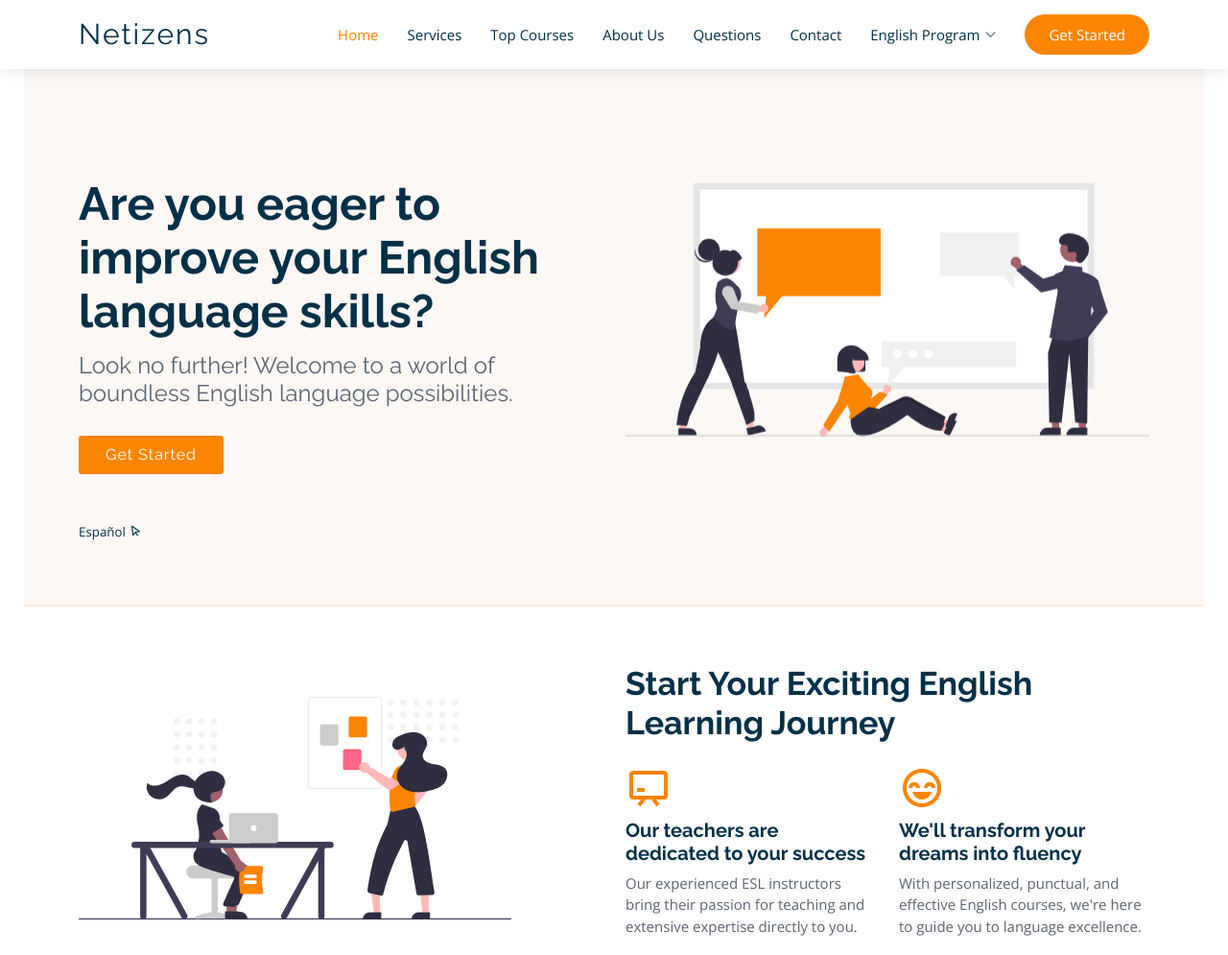
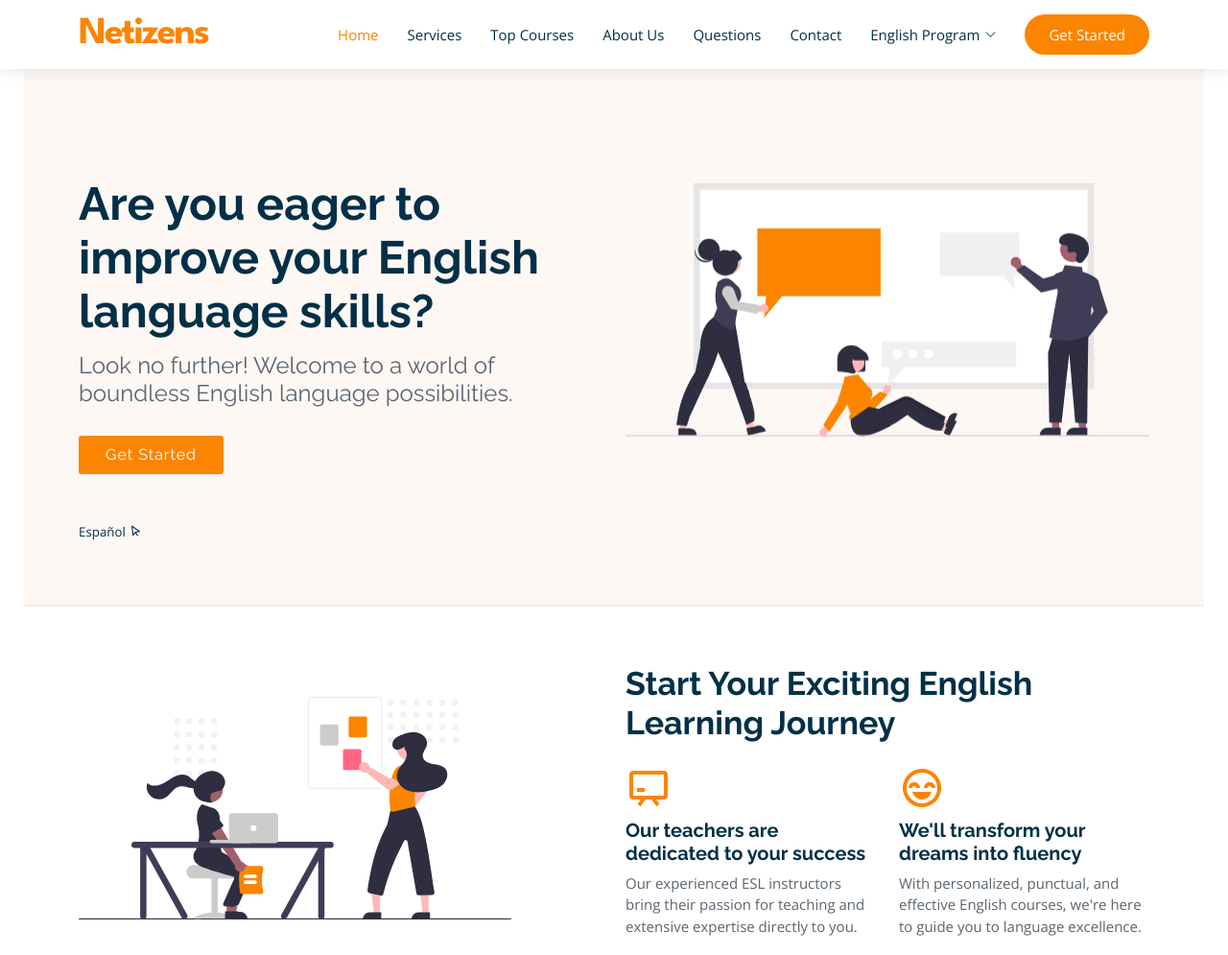
Before and after one commit to hardhouses/netizens, a plain HTML site: page index.html in a window 1280 px wide. Shown: the top 995 px of the page at 96% size. Drawn offline with nearby package versions, Linux system fonts and the light colour scheme.

Commit message:
Update style.css

```diff
--- a/assets/css/style.css
+++ b/assets/css/style.css
@@ -1,3 +1,6 @@
+@import url('https://fonts.googleapis.com/css2?family=League+Spartan:wght@700&display=swap');
+
+
 :root {
   --primary-color: #219ebc;
   --secondary-color: #8ecae6;
@@ -91,14 +94,14 @@ h6,
 }
 
 #header .logo h1 {
-  font-size: 30px;
+  font-family: 'League Spartan', sans-serif;
+  font-size: 40px;
   margin: 0;
   line-height: 1;
-  font-weight: 400;
-  letter-spacing: 2px;
+  letter-spacing: -2px;
+  color: var(--highlight-color);
 }
 
-#header .logo h1 a,
 #header .logo h1 a:hover {
   color: var(--deep-blue-color);
   text-decoration: none;
@@ -1176,6 +1179,10 @@ section.course-details {
   color: var(--highlight-color);
 }
 
+#footer .footer-top .footer-links p {
+  color: #5a6570;
+}
+
 #footer .footer-top .social-links a {
   font-size: 18px;
   display: inline-block;
```
